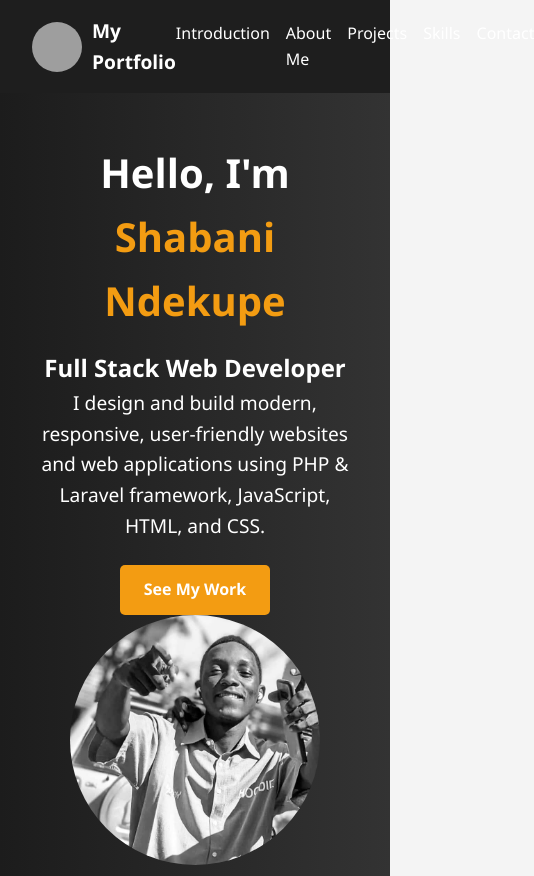
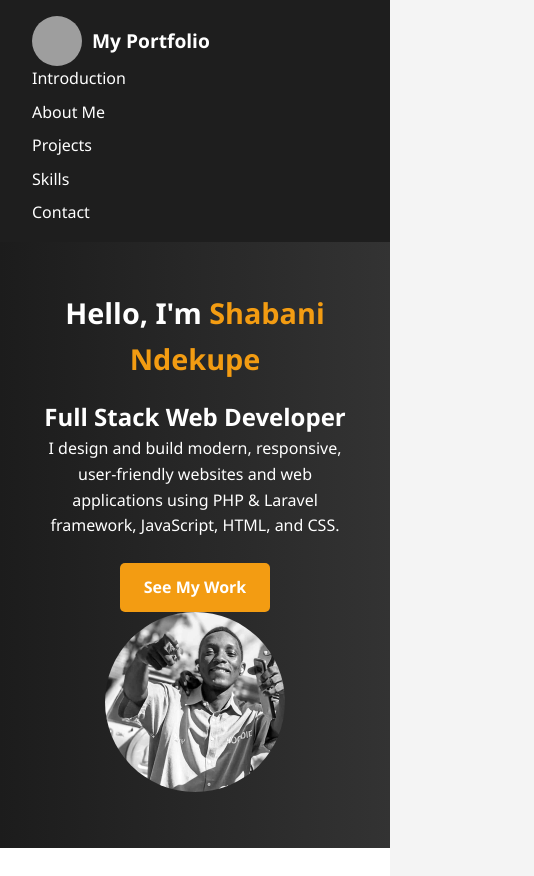
Before and after one commit to SHABAN171/shabani-s_portfolio, a plain HTML site: page index.html in a window 390 px wide. Shown: the top 876 px of the page, 534 px wide, since content can reach past the window. Drawn offline with Linux system fonts and the light colour scheme; grey boxes are pictures that could not be loaded.

Commit message:
update styles for mobile

```diff
--- a/style.css
+++ b/style.css
@@ -295,3 +295,50 @@ footer {
   line-height: 1.3;
   margin: 0;
 }
+
+@media (max-width: 768px) {
+  .project-grid {
+    flex-direction: column;
+    flex-wrap: wrap; /* allow wrapping */
+  }
+  .project-item {
+    width: 100%;
+  }
+  .nav-links {
+    flex-direction: column;
+    gap: 0.5rem;
+  }
+}
+
+@media (max-width: 480px) {
+  .hero-text h1 {
+    font-size: 1.8rem;
+  }
+
+  .hero-text p {
+    font-size: 1rem;
+  }
+
+  .navbar {
+    flex-direction: column;
+    align-items: flex-start;
+  }
+
+  .nav-links {
+    flex-direction: column;
+    width: 100%;
+  }
+
+  .nav-links li {
+    width: 100%;
+    text-align: left;
+  }
+
+  .skills-container {
+    flex-direction: column;
+  }
+
+  .hero-image img {
+    width: 180px;
+  }
+}
```
